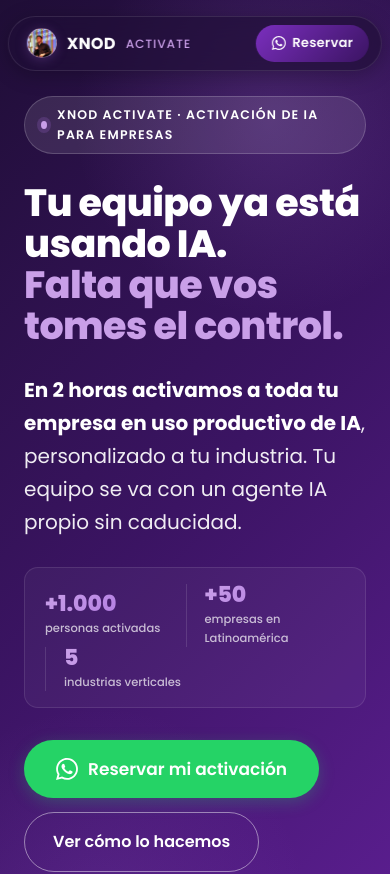
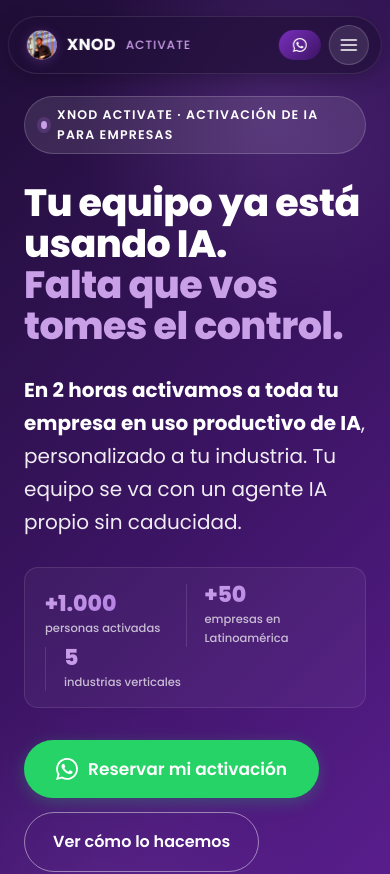
Before and after one commit to soyalantapia/capacitacion-xnod-ai, a React (Vite) app: page / in a window 390 px wide. Shown: the top 874 px of the page. Built offline with nearby package versions, Linux system fonts and the light colour scheme.

Commit message:
Mobile hamburger menu + USD 500 layout balance + improved fadeIn IntersectionObserver

```diff
--- a/src/LandingPage.jsx
+++ b/src/LandingPage.jsx
@@ -111,6 +111,11 @@
   .xnod-fade-in { opacity: 0; transform: translateY(20px); transition: opacity 0.7s ease, transform 0.7s ease; }
   .xnod-fade-in.visible { opacity: 1; transform: translateY(0); }
 
+  @keyframes xnodFadeDown {
+    from { opacity: 0; transform: translate(-50%, -10px); }
+    to { opacity: 1; transform: translate(-50%, 0); }
+  }
+
   details > summary { list-style: none; cursor: pointer; }
   details > summary::-webkit-details-marker { display: none; }
 
@@ -197,8 +202,13 @@
   const ref = (el) => {
     if (!el || visible) return;
     const observer = new IntersectionObserver(
-      ([entry]) => entry.isIntersecting && setTimeout(() => setVisible(true), delay),
-      { threshold: 0.1 }
+      ([entry]) => {
+        if (entry.isIntersecting) {
+          setTimeout(() => setVisible(true), delay);
+          observer.disconnect();
+        }
+      },
+      { threshold: 0.05, rootMargin: "0px 0px -50px 0px" }
     );
     observer.observe(el);
   };
@@ -1602,10 +1612,10 @@
                     <p style={{ fontSize: 13, fontWeight: 600, color: C.accentLight, letterSpacing: 1.5, marginBottom: 8 }}>
                       XNOD ACTIVATE
                     </p>
-                    <div style={{ display: "flex", alignItems: "baseline", gap: 12, marginBottom: 14, flexWrap: "wrap" }}>
-                      <span style={{ fontSize: 22, fontWeight: 600, color: "rgba(255,255,255,0.7)" }}>USD</span>
+                    <div style={{ display: "flex", alignItems: "baseline", gap: 10, marginBottom: 14, flexWrap: "nowrap" }}>
+                      <span style={{ fontSize: "clamp(18px, 3vw, 26px)", fontWeight: 600, color: "rgba(255,255,255,0.7)", lineHeight: 1 }}>USD</span>
                       <span style={{
-                        fontSize: "clamp(80px, 12vw, 140px)",
+                        fontSize: "clamp(64px, 11vw, 120px)",
                         fontWeight: 800,
                         color: "#fff",
                         lineHeight: 0.9,
@@ -2004,12 +2014,23 @@
 
 function NavHeader() {
   const [scrolled, setScrolled] = useState(false);
+  const [menuOpen, setMenuOpen] = useState(false);
   useEffect(() => {
     const onScroll = () => setScrolled(window.scrollY > 40);
     window.addEventListener("scroll", onScroll, { passive: true });
     onScroll();
     return () => window.removeEventListener("scroll", onScroll);
   }, []);
+
+  // Cierra menú al hacer click en un anchor
+  useEffect(() => {
+    if (!menuOpen) return;
+    const onClick = (e) => {
+      if (e.target.tagName === "A" || e.target.closest("a")) setMenuOpen(false);
+    };
+    document.addEventListener("click", onClick);
+    return () => document.removeEventListener("click", onClick);
+  }, [menuOpen]);
 
   const links = [
     ["Solución", "#solucion"],
@@ -2025,7 +2046,13 @@
     <>
       <style>{`
         .xnod-nav-links { display: none; }
-        @media (min-width: 1024px) { .xnod-nav-links { display: flex !important; } }
+        .xnod-nav-burger { display: inline-flex; }
+        .xnod-nav-cta-text { display: none; }
+        @media (min-width: 1024px) {
+          .xnod-nav-links { display: flex !important; }
+          .xnod-nav-burger { display: none !important; }
+          .xnod-nav-cta-text { display: inline !important; }
+        }
       `}</style>
       <nav
         style={{
@@ -2037,7 +2064,7 @@
           border: `1px solid ${scrolled ? "rgba(168,110,224,0.35)" : "rgba(255,255,255,0.10)"}`,
           boxShadow: scrolled ? "0 8px 32px rgba(0,0,0,0.45)" : "0 4px 20px rgba(0,0,0,0.25)",
           display: "flex", alignItems: "center", justifyContent: "space-between",
-          gap: 18, width: "min(1080px, 96vw)", transition: "all 0.4s ease",
+          gap: 12, width: "min(1080px, 96vw)", transition: "all 0.4s ease",
         }}
       >
         <a
@@ -2081,12 +2108,14 @@
           ))}
         </div>
 
+        <div style={{ display: "flex", alignItems: "center", gap: 8 }}>
           <a
             href={WA_MAIN}
             target="_blank"
             rel="noopener noreferrer"
+            aria-label="Reservar por WhatsApp"
             style={{
-            padding: "8px 16px", borderRadius: 100, fontSize: 13, fontWeight: 600,
+              padding: "8px 14px", borderRadius: 100, fontSize: 13, fontWeight: 600,
               background: `linear-gradient(135deg, ${C.primary}, ${C.primaryDeep})`,
               color: "#fff", letterSpacing: 0.3,
               transition: "transform 0.2s, box-shadow 0.2s",
@@ -2098,9 +2127,77 @@
             <svg width="14" height="14" viewBox="0 0 24 24" fill="currentColor" aria-hidden="true">
               <path d="M.057 24l1.687-6.163c-1.041-1.804-1.588-3.849-1.587-5.946.003-6.556 5.338-11.891 11.893-11.891 3.181.001 6.167 1.24 8.413 3.488 2.245 2.248 3.481 5.236 3.48 8.414-.003 6.557-5.338 11.892-11.893 11.892-1.99-.001-3.951-.5-5.688-1.448l-6.305 1.654zm6.597-3.807c1.676.995 3.276 1.591 5.392 1.592 5.448 0 9.886-4.434 9.889-9.885.002-5.462-4.415-9.89-9.881-9.892-5.452 0-9.887 4.434-9.889 9.884-.001 2.225.651 3.891 1.746 5.634l-.999 3.648 3.742-.981zm11.387-5.464c-.074-.124-.272-.198-.57-.347-.297-.149-1.758-.868-2.031-.967-.272-.099-.47-.149-.669.149-.198.297-.768.967-.941 1.165-.173.198-.347.223-.644.074-.297-.149-1.255-.462-2.39-1.475-.883-.788-1.48-1.761-1.653-2.059-.173-.297-.018-.458.13-.606.134-.133.297-.347.446-.521.151-.172.2-.296.3-.495.099-.198.05-.372-.025-.521-.075-.148-.669-1.611-.916-2.206-.242-.579-.487-.501-.669-.51l-.57-.01c-.198 0-.52.074-.792.372s-1.04 1.016-1.04 2.479 1.065 2.876 1.213 3.074c.149.198 2.095 3.2 5.076 4.487.709.306 1.263.489 1.694.626.712.226 1.36.194 1.872.118.571-.085 1.758-.719 2.006-1.413.248-.695.248-1.29.173-1.414z"/>
             </svg>
-          Reservar
+            <span className="xnod-nav-cta-text">Reservar</span>
           </a>
+
+          {/* Hamburger mobile */}
+          <button
+            type="button"
+            className="xnod-nav-burger"
+            aria-label={menuOpen ? "Cerrar menú" : "Abrir menú"}
+            aria-expanded={menuOpen}
+            onClick={() => setMenuOpen(!menuOpen)}
+            style={{
+              alignItems: "center", justifyContent: "center",
+              width: 40, height: 40, borderRadius: 100,
+              background: "rgba(255,255,255,0.10)",
+              border: "1px solid rgba(255,255,255,0.18)",
+              color: "#fff", cursor: "pointer",
+              flexShrink: 0,
+            }}
+          >
+            {menuOpen ? (
+              <svg width="20" height="20" viewBox="0 0 24 24" fill="none" stroke="currentColor" strokeWidth="2" strokeLinecap="round" strokeLinejoin="round" aria-hidden="true">
+                <line x1="18" y1="6" x2="6" y2="18"/><line x1="6" y1="6" x2="18" y2="18"/>
+              </svg>
+            ) : (
+              <svg width="20" height="20" viewBox="0 0 24 24" fill="none" stroke="currentColor" strokeWidth="2" strokeLinecap="round" strokeLinejoin="round" aria-hidden="true">
+                <line x1="3" y1="6" x2="21" y2="6"/><line x1="3" y1="12" x2="21" y2="12"/><line x1="3" y1="18" x2="21" y2="18"/>
+              </svg>
+            )}
+          </button>
+        </div>
       </nav>
+
+      {/* Mobile menu drawer */}
+      {menuOpen && (
+        <div
+          style={{
+            position: "fixed", top: 76, left: "50%", transform: "translateX(-50%)",
+            zIndex: 99, width: "min(1080px, 96vw)",
+            background: "rgba(31,14,54,0.96)",
+            backdropFilter: "blur(24px)",
+            WebkitBackdropFilter: "blur(24px)",
+            border: "1px solid rgba(168,110,224,0.35)",
+            borderRadius: 18,
+            padding: 16,
+            boxShadow: "0 12px 40px rgba(0,0,0,0.5)",
+            animation: "xnodFadeDown 0.25s ease-out",
+          }}
+        >
+          <ul style={{ listStyle: "none", padding: 0, margin: 0, display: "grid", gap: 4 }}>
+            {links.map(([label, href]) => (
+              <li key={href}>
+                <a
+                  href={href}
+                  style={{
+                    display: "block",
+                    padding: "12px 16px",
+                    borderRadius: 10,
+                    fontSize: 15, fontWeight: 500,
+                    color: "rgba(255,255,255,0.85)",
+                    transition: "background 0.2s ease",
+                  }}
+                  onMouseEnter={(e) => { e.currentTarget.style.background = "rgba(255,255,255,0.08)"; }}
+                  onMouseLeave={(e) => { e.currentTarget.style.background = "transparent"; }}
+                >
+                  {label}
+                </a>
+              </li>
+            ))}
+          </ul>
+        </div>
+      )}
     </>
   );
 }
```
Lines whose indentation alone changed are shown as unchanged.
